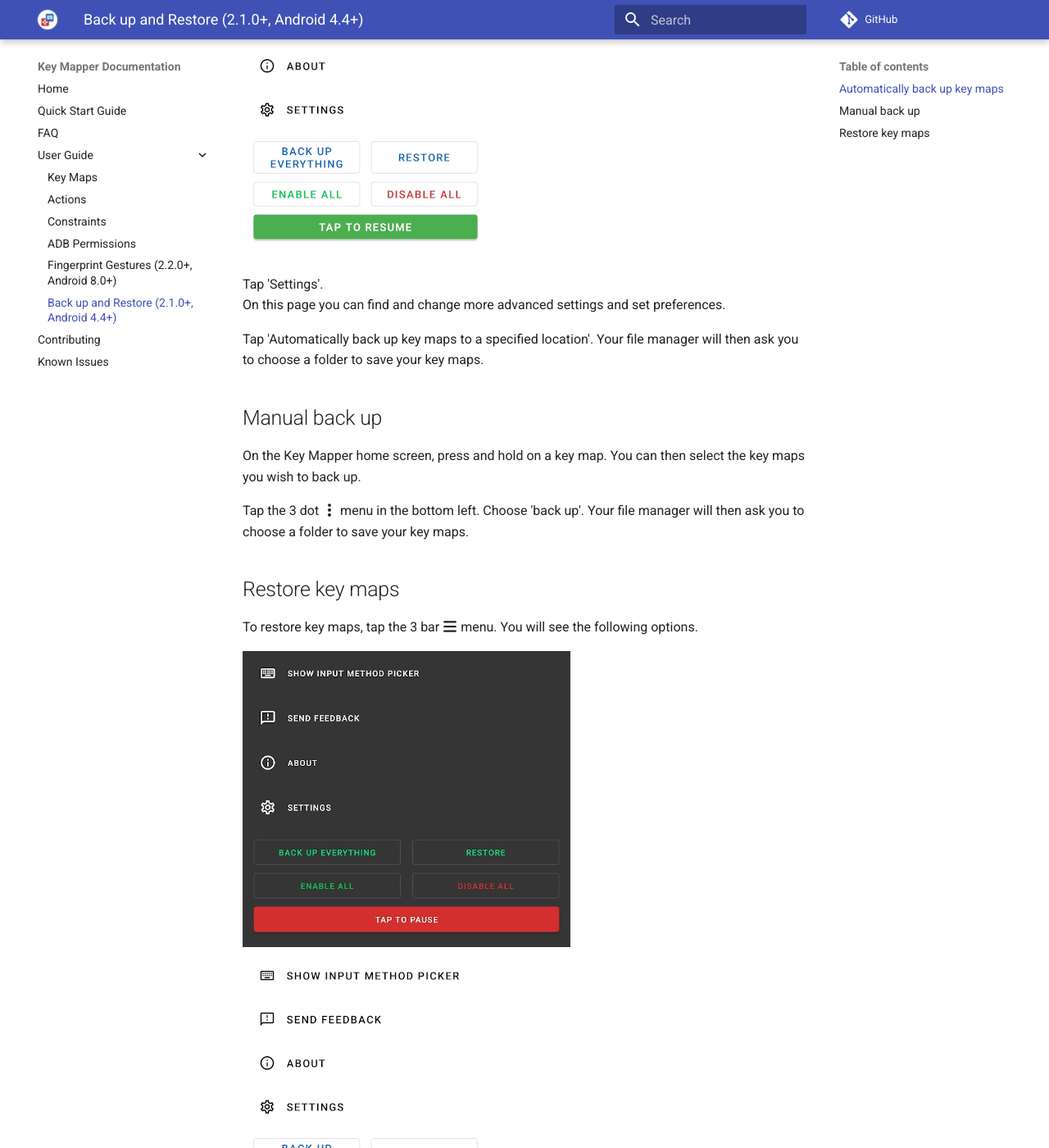
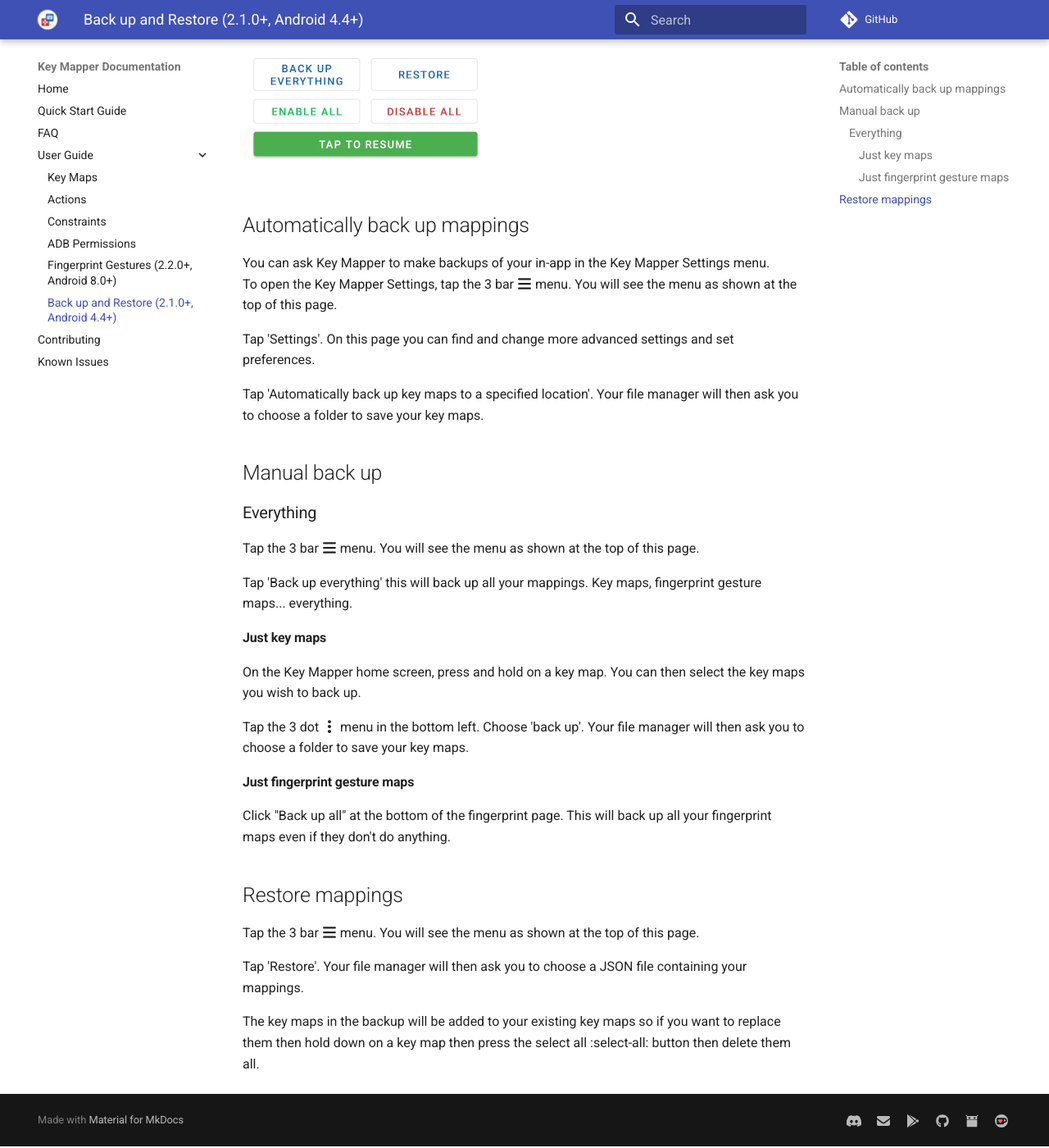
Before and after one commit to keymapperorg/KeyMapper, an MkDocs documentation site: the page built from docs/user-guide/backup-restore.md, in a window 1280 px wide and 1400 px high, scrolled down 785 px. Shown: the whole window at 82% size. Built offline with MkDocs 1.6.1 and Material for MkDocs 9.7.7, drawn with Linux system fonts in a browser that asks for light colours; comment, search, counter and statistics services are not loaded; some of the changed text lies outside the part shown.

Commit message:
website: finish writing backup and restore page

```diff
--- a/docs/user-guide/backup-restore.md
+++ b/docs/user-guide/backup-restore.md
@@ -1,27 +1,40 @@
-You can create and restore backups of any of your key maps in Key Mapper.
+You can create and restore backups of any of your mappings in Key Mapper.
 
-## Automatically back up key maps
-
-You can ask Key Mapper to make backups of your in-app in the Key Mapper Settings menu.<br />
-To open the Key Mapper Settings, tap the 3 bar :fontawesome-solid-bars: menu. You will see the following options.
+This menu will be referred to frequently in this guide.
 
 ![](../images/hg-general-settings.png) ![](../images/hg-general-settings-light.png)
 
-Tap 'Settings'.<br />
-On this page you can find and change more advanced settings and set preferences.
+## Automatically back up mappings
+
+You can ask Key Mapper to make backups of your in-app in the Key Mapper Settings menu.<br />
+To open the Key Mapper Settings, tap the 3 bar :fontawesome-solid-bars: menu. You will see the menu as shown at the top of this page.
+
+Tap 'Settings'. On this page you can find and change more advanced settings and set preferences.
 
 Tap 'Automatically back up key maps to a specified location'. Your file manager will then ask you to choose a folder to save your key maps.
 
 ## Manual back up
 
+### Everything
+
+Tap the 3 bar :fontawesome-solid-bars: menu. You will see the menu as shown at the top of this page.
+
+Tap 'Back up everything' this will back up all your mappings. Key maps, fingerprint gesture maps... everything.
+
+#### Just key maps
+
 On the Key Mapper home screen, press and hold on a key map. You can then select the key maps you wish to back up.
 
 Tap the 3 dot :fontawesome-solid-ellipsis-v: menu in the bottom left. Choose 'back up'. Your file manager will then ask you to choose a folder to save your key maps.
 
-## Restore key maps
+#### Just fingerprint gesture maps
 
-To restore key maps, tap the 3 bar :fontawesome-solid-bars: menu. You will see the following options.
+Click "Back up all" at the bottom of the fingerprint page. This will back up all your fingerprint maps even if they don't do anything.
 
-![](../images/hg-general-settings.png) ![](../images/hg-general-settings-light.png)
+## Restore mappings
 
-Tap 'Restore'. Your file manager will then ask you to choose a JSON file containing key map information.
+Tap the 3 bar :fontawesome-solid-bars: menu. You will see the menu as shown at the top of this page.
+
+Tap 'Restore'. Your file manager will then ask you to choose a JSON file containing your mappings.
+
+The key maps in the backup will be added to your existing key maps so if you want to replace them then hold down on a key map then press the select all :select-all: button then delete them all.
```
